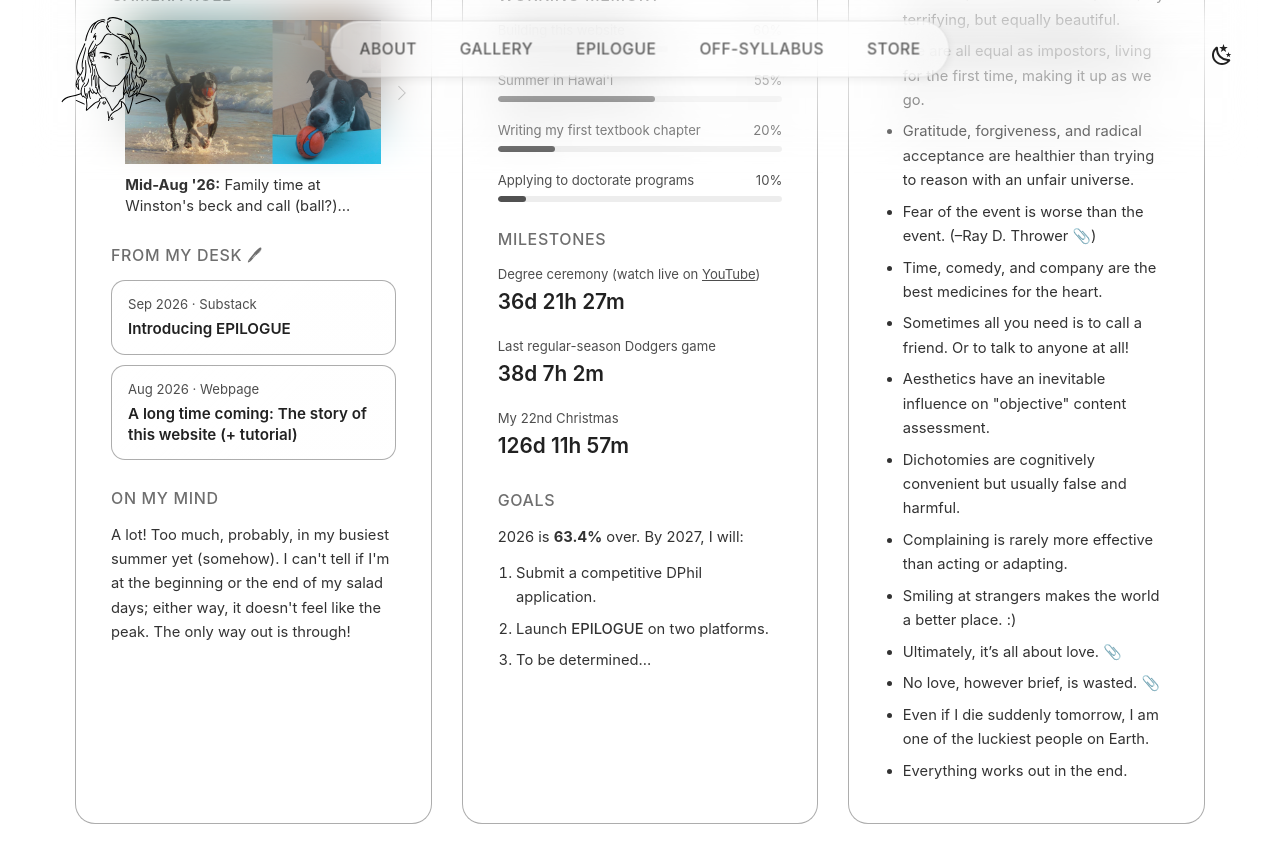
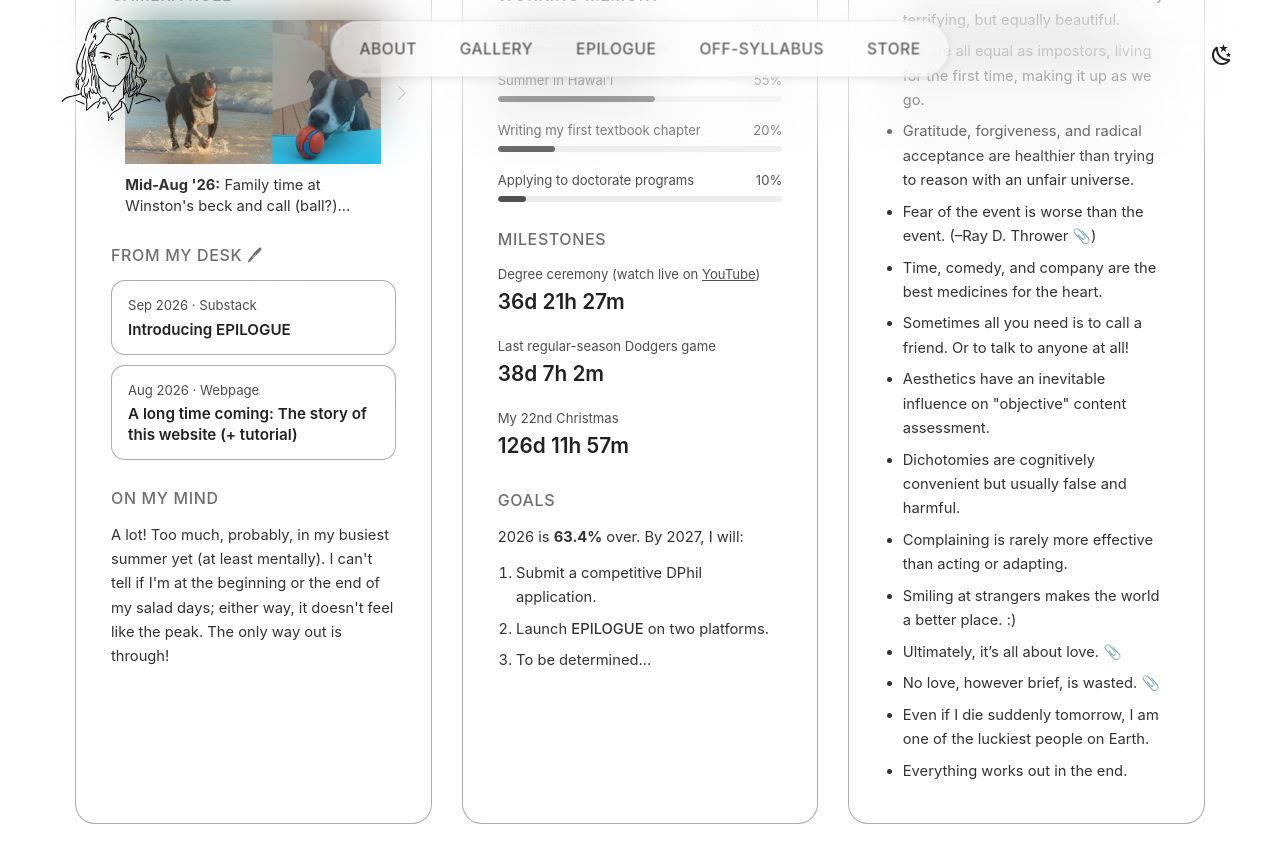
Before and after one commit to davidkhays/davidkhays.github.io, an MkDocs documentation site: the page built from docs/index.md, in a window 1280 px wide and 900 px high, scrolled down 654 px. Shown: the top 863 px of the window. Built offline with MkDocs 1.6.1 and Material for MkDocs 9.7.7, drawn with Linux system fonts in a browser that asks for light colours.

Commit message:
clarified what's On My Mind

```diff
--- a/docs/index.md
+++ b/docs/index.md
@@ -52,7 +52,7 @@ description: David K. Hays [ASK ABOUT THIS]
 
     <div class="dkh-box__section">
       <div class="dkh-box__subheading">On My Mind</div>
-      <p class="dkh-box__mind">A lot! Too much, probably, in my busiest summer yet (somehow). I can't tell if I'm at the beginning or the end of my salad days; either way, it doesn't feel like the peak. The only way out is through!</p>
+      <p class="dkh-box__mind">A lot! Too much, probably, in my busiest summer yet (at least mentally). I can't tell if I'm at the beginning or the end of my salad days; either way, it doesn't feel like the peak. The only way out is through!</p>
     </div>
   </div>
 
```
